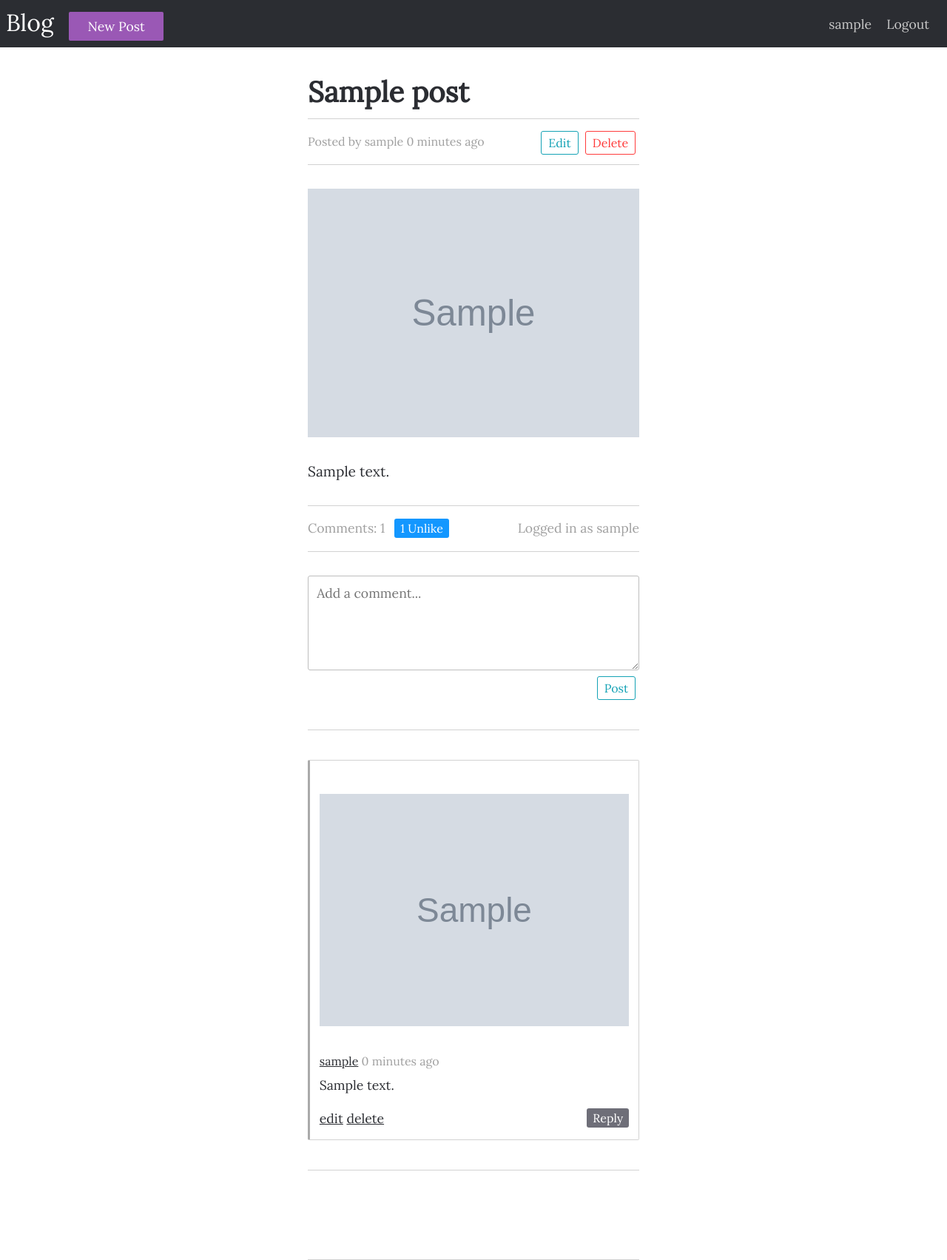
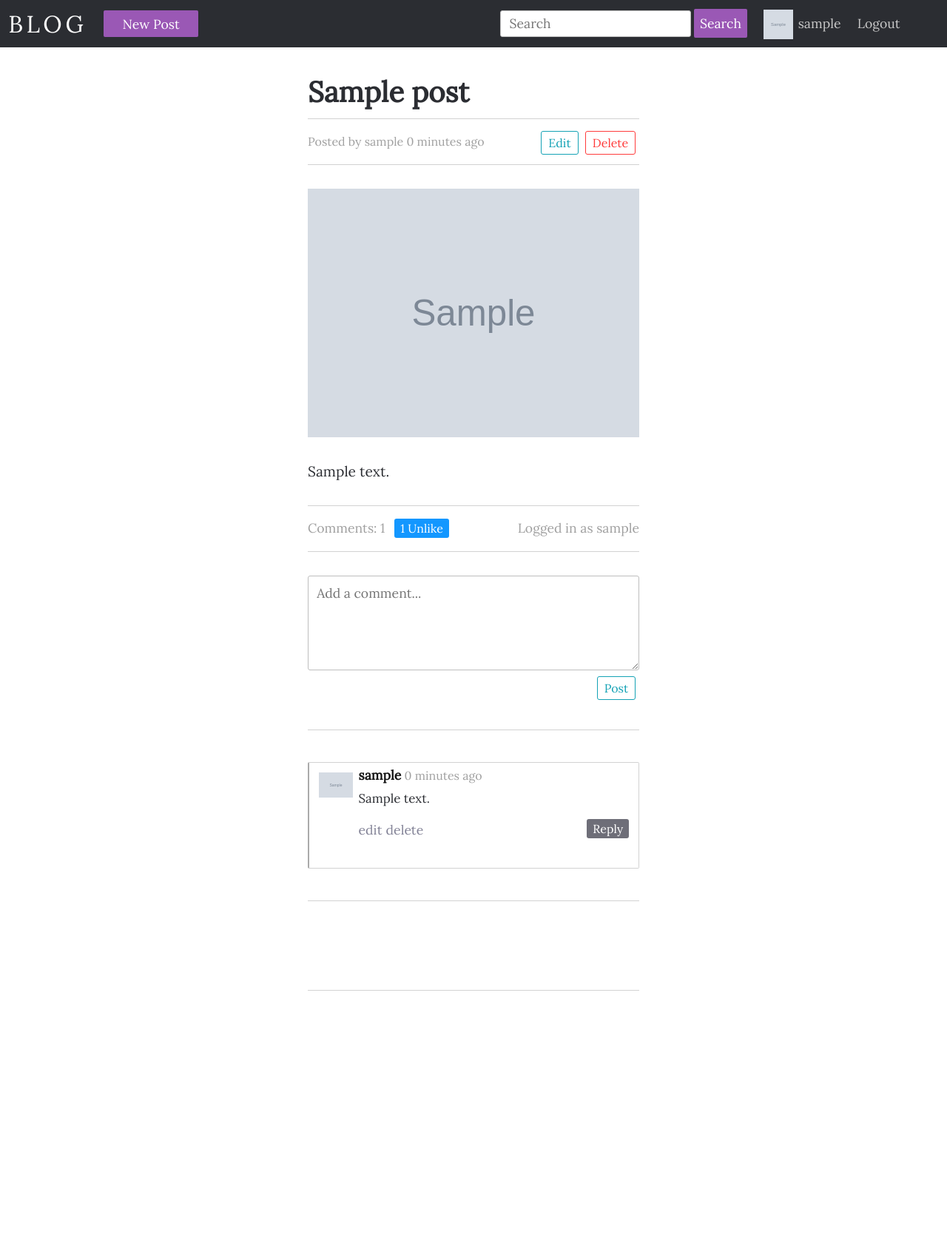
Before and after one commit to HeadLikeAHole/blog, a Django app: a page that uses posts/templates/posts/base.html in a window 1280 px wide. Shown: the whole page at 74% size. After the commit the page ends 1339 px from the top, so only its background shows below. Run offline with Django 3.2, Linux system fonts and the light colour scheme; a user stored in the database is signed in; tables that the repository leaves empty hold one stand-in row (values such as "Sample post"); grey boxes marked "Sample" are stand-in pictures; some libraries are stand-ins or nearby versions.

Commit message:
Finish navbar and implement search

```diff
--- a/posts/models.py
+++ b/posts/models.py
@@ -13,6 +13,9 @@ class Post(models.Model):
     updated = models.DateTimeField(auto_now=True)
     slug = models.SlugField(unique=True)
 
+    class Meta:
+        ordering = ['-published']
+
     def get_api_like_url(self):
         return reverse('post_like_api', kwargs={'slug': self.slug})
 
--- a/posts/static/posts/comment_scripts.js
+++ b/posts/static/posts/comment_scripts.js
@@ -1,4 +1,6 @@
 $(document).ready(function () {
+
+    $('.comment-section textarea').val('');
 
     // cache selector in a variable to improve performance:
     var $commentSection = $('.comment-section');
@@ -51,10 +53,10 @@ $(document).ready(function () {
     $commentSection.on('click', '.comment-edit', function (event) {
         event.preventDefault();
         var $this = $(this);
-        var text = $this.prev().text();
-        $this.parent().next().show();
-        $this.parent().next().children(':nth-child(4)').attr('placeholder', 'Edit your comment...').val(text).focus();
-        $this.parent().hide();
+        var text = $this.parent().prev().text();
+        $this.parent().parent().next().show();
+        $this.parent().parent().next().children(':nth-child(4)').attr('placeholder', 'Edit your comment...').val(text).focus();
+        $this.parent().parent().hide();
     });
 
     // close comment form
@@ -123,8 +125,8 @@ $(document).ready(function () {
     // show reply form on reply button click
     $commentSection.on('click', '.reply-btn', function (event) {
         event.preventDefault();
-        $(this).next().children(':nth-child(3)').attr('placeholder', 'Add a reply...');
-        $(this).next().toggle();
+        $(this).parent().next().children(':nth-child(3)').attr('placeholder', 'Add a reply...');
+        $(this).parent().next().toggle();
     });
 
 });
--- a/posts/static/posts/styles.css
+++ b/posts/static/posts/styles.css
@@ -2,25 +2,41 @@
     padding: 0;
     margin: 0;
     box-sizing: border-box;
-    /*stops long words from overflowing*/
+    /* stops long words from overflowing */
     overflow-wrap: break-word;
     font-family: 'Lora', sans-serif;
-    /*removes dotted outline around title on return to post list from detail*/
+    /* remove dotted outline around title links on return to post list from detail */
     outline: none;
     color: rgb(43, 45, 50);
 }
 
 nav {
     display: flex;
+    justify-content: space-between;
+    align-items: center;
+    min-height: 8vh;
     background-color: rgb(43, 45, 50);
-    height: 4rem;
-    align-items: center;
+}
+
+#logo {
+    font-size: 2rem;
+    color: white;
+    text-transform: uppercase;
+    letter-spacing: 0.3rem;
+}
+
+nav ul {
+    list-style-type: none;
+}
+
+nav li {
+    margin-left: 0.7rem;
+    margin-right: 0.7rem;
 }
 
 nav a {
     color: #c8c8c8;
     text-decoration: none;
-    margin: 0.5rem;
     font-size: 1.1rem;
 }
 
@@ -35,7 +51,7 @@ nav button {
     border-radius: 2px;
     font-family: inherit;
     font-size: 1.1rem;
-    padding: 0.5rem 1.6rem;
+    padding: 0.4rem 1.6rem;
     cursor: pointer;
     transition: background-color 0.3s;
 }
@@ -44,21 +60,45 @@ nav button:hover {
     background-color: rgb(116, 67, 137);
 }
 
-#logo {
-    font-size: 2rem;
-    color: white;
-}
-
 .left-bar {
-    flex: 1;
+    display: flex;
+    align-items: center;
 }
 
 .right-bar {
-    margin-right: 1rem;
+    display: flex;
+    justify-content: end;
+    width: 70%;
+    align-items: center;
 }
 
-.right-bar a {
-    justify-content: right;
+#search-form {
+    display: inline;
+}
+
+#search-field {
+    display: inline;
+    width: auto;
+    margin: 0;
+}
+
+#search-button {
+    padding: 0.5rem;
+}
+
+.nav-profile {
+    display: flex;
+    align-items: center;
+}
+
+.nav-avatar {
+    width: 2.5rem;
+    height: 2.5rem;
+    margin-top: 0.4rem;
+}
+
+.nav-username {
+    margin-left: 0.4rem;
 }
 
 .post-list {
@@ -78,7 +118,6 @@ nav button:hover {
     width: 35%;
     margin-right: 1rem;
     min-width: 20rem;
-
 }
 
 .post-list-block {
@@ -105,6 +144,11 @@ nav button:hover {
     text-decoration: underline;
 }
 
+.no-posts {
+    text-align: center;
+    margin-top: 1.5rem;
+}
+
 .post-detail {
     width: 35%;
     margin: 0 auto;
@@ -125,7 +169,7 @@ nav button:hover {
     border-bottom: 1px solid rgb(210, 210, 210);
 }
 
-.post-detail img {
+.post-detail-img {
     width: 100%;
     min-width: 20rem;
     margin-top: 2rem;
@@ -171,8 +215,7 @@ textarea {
 
 input[type=text]:focus,
 input[type=password]:focus,
-input[type=email]:focus,
-textarea:focus {
+input[type=email]:focus {
     border: 1px solid rgb(26, 202, 237);
     box-shadow: 0 0 8px rgb(26, 202, 237);
 }
@@ -437,17 +480,35 @@ form ul {
 }
 
 .comment {
-    font-size: 1.1rem;
+    display: flex;
     padding: 0.8rem;
-    margin-top: 1rem;
-    margin-bottom: 1rem;
+    margin-top: 1.2rem;
+    margin-bottom: 1.2rem;
     border-radius: 2px;
     border: 1px solid rgb(210, 210, 210);
-    border-left: 3px solid rgb(170, 170, 170);
+    border-left: 2px solid rgb(170, 170, 170);
 }
 
 .comment p {
-    margin-bottom: 1rem;
+    font-size: 1.05rem;
+    margin-bottom: 0.8rem;
+}
+
+.comment a {
+    text-decoration: none;
+}
+
+.comment a:hover {
+    text-decoration: underline;
+}
+
+.replies {
+    margin-top: 1.5rem;
+}
+
+.comment-reply {
+    margin-top: 0.6rem;
+    margin-bottom: 0.6rem;
 }
 
 .no-comments {
@@ -457,6 +518,14 @@ form ul {
 .comment-edit-form, .reply-form {
     display: none;
     margin-bottom: 4rem;
+}
+
+.comment-edit-form textarea {
+    margin-top: 0;
+}
+
+.reply-form textarea {
+    margin-top: 2rem;
 }
 
 .comment-delete-confirmation {
@@ -474,7 +543,24 @@ form ul {
 .comment-above {
     font-size: 1rem;
     color: rgb(160, 160, 160);
-    margin-bottom: 0.3rem;
+    line-height: 0.5rem;
+    margin-bottom: 0.8rem;
+}
+
+.comment-above a {
+    font-size: 1.1rem;
+    font-weight: bold;
+    color: #141414;
+    text-decoration: none;
+}
+
+.comment-below {
+
+}
+
+.comment-below a {
+    font-size: 1.1rem;
+    color: rgb(130, 130, 150);
 }
 
 .reply-btn {
@@ -507,6 +593,15 @@ form ul {
     background-color: rgb(90, 90, 100);;
 }
 
-.profile-pic-thumbnail {
+.avatar {
+    flex: 1;
+    margin-right: 0.5rem;
+}
 
+.avatar img {
+    width: 100%;
 }
+
+.comment-rest {
+    flex: 8;
+}
--- a/posts/templates/posts/base.html
+++ b/posts/templates/posts/base.html
@@ -22,19 +22,43 @@
     </div>
   </div>
 
-  <nav class="navbar">
-    <div class="left-bar">
-      <a href="{% url 'home' %}" id="logo">Blog</a>
-      <a href="{% url 'post_create' %}"><button>New Post</button></a>
-    </div>
-    <div class="right-bar">
+  <nav>
+    <ul class="left-bar">
+      <li>
+        <a href="{% url 'home' %}" id="logo">Blog</a>
+      </li>
+      <li>
+        <a href="{% url 'post_create' %}"><button>New Post</button></a>
+      </li>
+    </ul>
+    <ul class="right-bar">
+      <li>
+        <form action="{% url 'home' %}" id="search-form">
+          <input type="text" name="q" placeholder="Search" id="search-field">
+          <button id="search-button">Search</button>
+        </form>
+      </li>
       {% if user.is_authenticated %}
-        <a href="{% url 'profile' user.pk %}">{{ user.username }}</a>
-        <a href="{% url 'logout' %}">Logout</a>
+        <li class="nav-profile">
+          <a href="{% url 'profile' user.pk %}"><img src="{{ user.profile.image.url }}" class="nav-avatar"></a>
+          <a href="{% url 'profile' user.pk %}" class="nav-username">{{ user.username }}</a>
+        </li>
+        <li>
+          <a href="{% url 'logout' %}">Logout</a>
+        </li>
       {% else %}
-        <a href="{% url 'login' %}">Login</a>
-        <a href="{% url 'register' %}">Register</a>
+        <li>
+          <a href="{% url 'login' %}">Login</a>
+        </li>
+        <li>
+          <a href="{% url 'register' %}">Register</a>
+        </li>
       {% endif %}
+    </ul>
+    <div class="burger">
+      <div class="line1"></div>
+      <div class="line2"></div>
+      <div class="line3"></div>
     </div>
   </nav>
 
--- a/posts/templates/posts/comments.html
+++ b/posts/templates/posts/comments.html
@@ -19,27 +19,31 @@
 </div>
 
 <div class="comments">
+  {# comment form #}
   <form method="post" action="." class="comment-form">
     {% csrf_token %}
     {{ form }}
     <input type="submit" value="Post" class="btn-small btn-blue">
   </form>
+
   <div class="comment-block">
     {% if post.comment_set.all %}
       {% for comment in post.comment_set.all %}
         {# display only comments which are not replies #}
         {% if not comment.parent %}
           <div class="comment">
+            <div class="avatar">
+              <img src="{{ comment.user.profile.image.url }}" class="profile-pic-thumbnail">
+            </div>
+            <div class="comment-rest">
 
-            <div class="profile-pic-thumbnail">
-              <img src="{{ comment.user.profile.image.url }}">
-            </div>
-
+              <div class="edit-hide">
                 <div class="comment-above">
                   <a href="{% url 'profile' comment.user.pk %}">{{ comment.user }}</a>
                   {{ comment.published|timesince }} ago
                 </div>
                 <p>{{ comment.text }}</p>
+                <div class="comment-below">
                   <a href="#" class="comment-edit">edit</a>
                   <a href="#" class="comment-delete">delete</a>
                   <div class="comment-delete-confirmation">
@@ -107,11 +82,55 @@
                 </div>
               </form>
 
+              <div class="replies">
+                {% for child in comment.children.all %}
+                  <div class="comment comment-reply">
+                    <div class="avatar">
+                      <img src="{{ child.user.profile.image.url }}" class="profile-pic-thumbnail">
+                    </div>
+                    <div class="comment-rest">
+                      <div class="edit-hide">
+                        <div class="comment-above">
+                          <a href="{% url 'profile' child.user.pk %}">{{ child.user }}</a>
+                          {{ child.published|timesince }} ago
+                        </div>
+                        <p>{{ child.text }}</p>
+                        <div class="comment-below">
+                          <a href="#" class="comment-edit">edit</a>
+                          <a href="#" class="comment-delete">delete</a>
+                          <div class="comment-delete-confirmation">
+                            <span>Are you sure? </span>
+                            <form method="post" action="." class="comment-delete-form">
+                              {% csrf_token %}
+                              <input type="hidden" name="comment_id" value="{{ child.id }}">
+                              <input type="hidden" name="delete" value="True">
+                              <span><a href="#" class="yes">Yes</a></span>
+                            </form>
+                            <span> / </span><a href="#" class="no">No</a>
+                          </div>
+                        </div>
+                      </div>
+                      {# show comment edit form on click #}
+                      <form method="post" action="." class="comment-edit-form">
+                        {% csrf_token %}
+                        <input type="hidden" name="comment_id" value="{{ child.id }}">
+                        <input type="hidden" name="edit" value="True">
+                        {{ form }}
+                        <div class="edit-buttons">
+                          <input type="submit" value="Save" class="comment-edit-save btn-small btn-blue">
+                          <button type="button" class="comment-cancel btn-small btn-gray">Cancel</button>
+                        </div>
+                      </form>
+                    </div>
+                  </div>
+                {% endfor %}
+              </div>
+            </div>
+          </div>
         {% endif %}
       {% endfor %}
     {% else %}
       <p class="no-comments">No comments yet</p>
     {% endif %}
   </div>
-
 </div>
--- a/posts/templates/posts/home.html
+++ b/posts/templates/posts/home.html
@@ -17,4 +17,9 @@
       </div>
     </div>
   {% endfor %}
+  {% if not posts and not no_results %}
+    <h1 class="no-posts">No posts have been added yet</h1>
+  {% elif no_results %}
+    <h1 class="no-posts">No posts found using query "{{ request.GET.q }}"</h1>
+  {% endif %}
 {% endblock %}
--- a/posts/templates/posts/post_detail.html
+++ b/posts/templates/posts/post_detail.html
@@ -12,7 +12,7 @@
         <button class="btn-small btn-red open-modal">Delete</button>
       </div>
     </div>
-    <img src="{{ post.image.url }}">
+    <img src="{{ post.image.url }}" class="post-detail-img">
     <p>{{post.text}}</p>
 
     <div class="comment-section">
--- a/posts/views.py
+++ b/posts/views.py
@@ -2,6 +2,7 @@ from django.shortcuts import render, get_object_or_404, redirect
 from django.core.exceptions import PermissionDenied
 from django.template.loader import render_to_string
 from django.http import JsonResponse
+from django.db.models import Q
 
 from rest_framework.views import APIView
 from rest_framework.response import Response
@@ -14,8 +15,18 @@ from comments.forms import CommentForm
 
 
 def home(request):
-    posts = Post.objects.all().order_by('-published')
-    return render(request, 'posts/home.html', {'posts': posts})
+    posts = Post.objects.all()
+
+    query = request.GET.get('q')
+    no_results = False
+    if query:
+        posts = Post.objects.filter(
+            Q(user__username__icontains=query) | Q(title__icontains=query) | Q(text__icontains=query)
+        )
+        if not posts.exists():
+            no_results = True
+
+    return render(request, 'posts/home.html', {'posts': posts, 'no_results': no_results})
 
 
 def post_detail(request, slug):
```
Also changed, not shown: other parts of posts/templates/posts/comments.html (+1 -30 lines), media/post_images/pokemon.jpg (added). Lines whose indentation alone changed are shown as unchanged.
